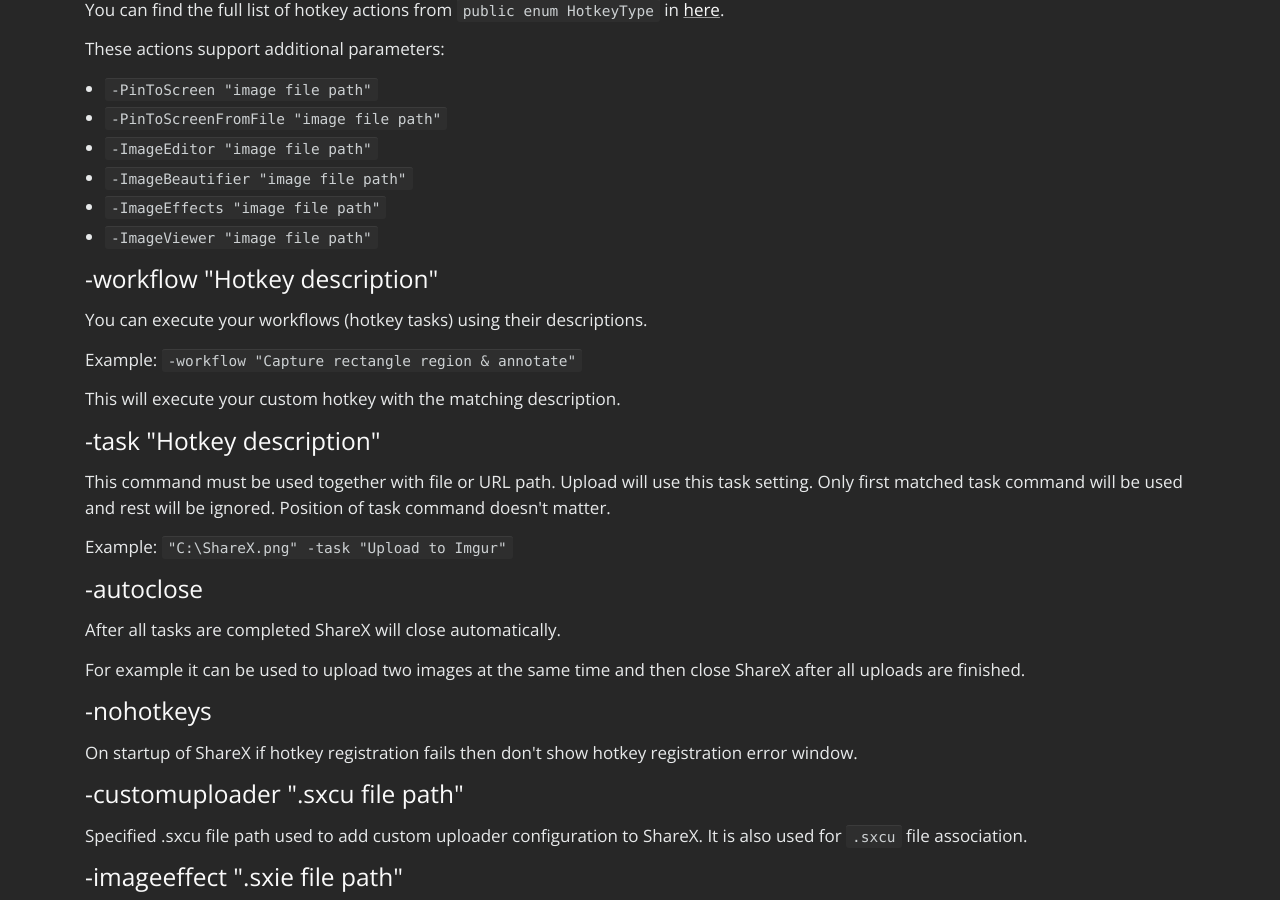
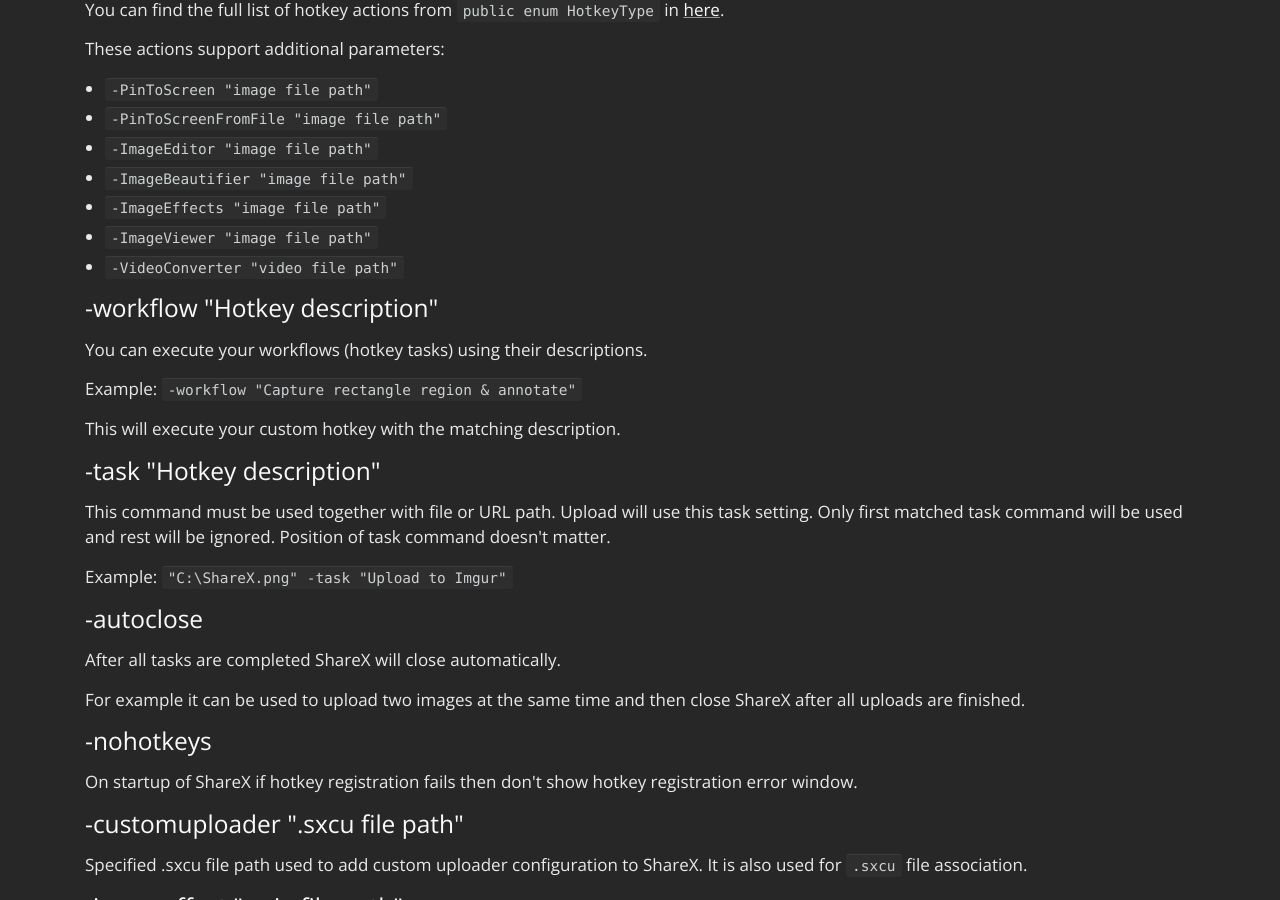
Before and after one commit to ShareX/sharex.github.io, a Jekyll site: the page built from docs/command-line-arguments.md, in a window 1280 px wide and 900 px high, scrolled down 970 px. Built offline with Jekyll 4.4.1, drawn with Linux system fonts in a browser that asks for light colours.

Commit message:
Update command-line-arguments.md

```diff
--- a/docs/command-line-arguments.md
+++ b/docs/command-line-arguments.md
@@ -41,6 +41,7 @@
 * `-ImageBeautifier "image file path"`
 * `-ImageEffects "image file path"`
 * `-ImageViewer "image file path"`
+* `-VideoConverter "video file path"`
 
 ### -workflow "Hotkey description"
 
```
